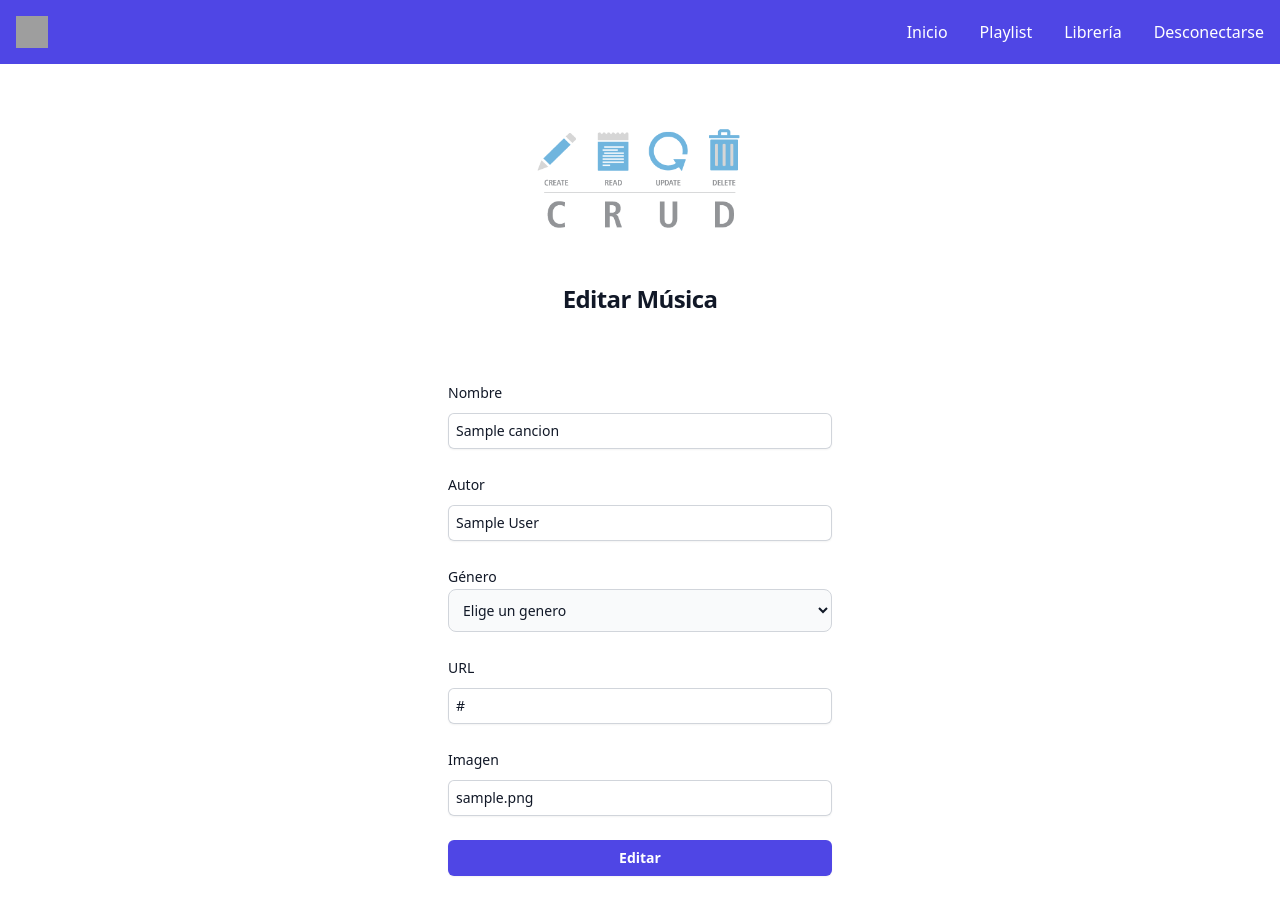
After one commit to Smondaca1/CRUD_MUSICA, a PHP site: page /pages/edit_music.php?id=1 in a window 1280 px wide. The commit adds this page. Run offline with PHP 8.4, Linux system fonts and the light colour scheme; tables that the repository leaves empty or names only in its code hold one stand-in row (values such as "Sample post"); some libraries are stand-ins or nearby versions; grey boxes are pictures that could not be loaded.

Commit message:
botón edit

```diff
--- a/controller/edit_music.php
+++ b/controller/edit_music.php
@@ -1,77 +1,29 @@
 <?php
-include "../database/db.php";
-$id=$_GET["id"];
-$sql=$conn->query("SELECT * from cancion where id=$id ");
-?>
-<?php include("../crud/header.php")?>
+if(!empty($_POST["agregarbtn"])) {
+    if (!empty($_POST["nombre"]) and !empty($_POST["autor"]) and !empty($_POST["genero"]) and !empty($_POST["url"]) and !empty($_POST["imagen"])){
+        $id = $_POST["id"];
+        $nombre = $_POST["nombre"];
+        $autor = $_POST["autor"];
+        $genero = $_POST["genero"];
+        $url = $_POST["url"];
+        $imagen = $_POST["imagen"];
 
-<div class="flex min-h-full flex-col justify-center px-6 py-12 lg:px-8">
-        <div class="sm:mx-auto sm:w-full sm:max-w-sm">
-            <img class="mx-auto h-auto w-80" src="../assets/CRUD_logo.png" alt="logo">
-            <h2 class="mt-10 text-center text-2xl font-bold leading-9 tracking-tight text-gray-900">Editar Música</h2>
-        </div>
+        $sql=$conn->query("UPDATE cancion set title= '$nombre' ,author = '$autor' , id_genre = '$genero' , url= '$url' , image_file = '$imagen' where id =$id");
+        if ($sql==1) {
+            header("Location: ../crud/index.php");
+        } else {
+            # code...
+        }
 
-        <div class="mt-10 sm:mx-auto sm:w-full sm:max-w-sm">
-            <form class="space-y-6" action="#" method="POST">
-            <?php
-        while($datos=$sql->fetch_object()){?>
-
-                <div>
-                    <label for="nombre" class="block text-sm font-medium leading-6 text-gray-900">Nombre</label>
-                    <div class="mt-2">
-                        <input id="user" name="title" type="text" value="<?= $datos->title?> " class="block w-full px-2 rounded-md border-0 py-1.5 text-gray-900 shadow-sm ring-1 ring-inset ring-gray-300 placeholder:text-gray-400 focus:ring-2 focus:ring-inset focus:ring-indigo-600 sm:text-sm sm:leading-6">
-                    </div>
-                </div>
-                <div>
-                    <label for="user" class="block text-sm font-medium leading-6 text-gray-900" >Autor</label>
-                    <div class="mt-2">
-                        <input value="<?= $datos->author?>" id="user" name="author" type="text" class="block w-full px-2 rounded-md border-0 py-1.5 text-gray-900 shadow-sm ring-1 ring-inset ring-gray-300 placeholder:text-gray-400 focus:ring-2 focus:ring-inset focus:ring-indigo-600 sm:text-sm sm:leading-6">
-                    </div>
-                </div>
-                <div>
-                    <label for="user" class="block text-sm font-medium leading-6 text-gray-900">Género</label>
-                        <select id="countries" name="id_genre" class="bg-gray-50 border border-gray-300 text-gray-900 text-sm rounded-lg focus:ring-blue-500 focus:border-blue-500 block w-full p-2.5 dark:bg-gray-700 dark:border-gray-600 dark:placeholder-gray-400 dark:text-white dark:focus:ring-blue-500 dark:focus:border-blue-500">
-                            <option selected>Elige un genero</option>
-                            <option id="1">Alternativo</option>
-                            <option id="2">Electrónica</option>
-                            <option id="3">Hip-hop</option>
-                            <option id="4">Indie</option>
-                            <option id="5">K-pop</option>
-                            <option id="6">Pop</option>
-                            <option id="7">Punk</option>
-                            <option id="8">R&B</option>
-                            <option id="9">Rap</option>
-                            <option id="10">Reggaetón</option>
-                            <option id="11">Rock</option>
-                            <option id="12">Romántica</option>
-                            <option id="13">Trap</option>
-
-                        </select>
-                </div>
-                <div>
-                    <label for="user" class="block text-sm font-medium leading-6 text-gray-900">URL</label>
-                    <div class="mt-2">
-                        <input value="<?= $datos->url?>" id="user" name="url" type="text" class="block w-full px-2 rounded-md border-0 py-1.5 text-gray-900 shadow-sm ring-1 ring-inset ring-gray-300 placeholder:text-gray-400 focus:ring-2 focus:ring-inset focus:ring-indigo-600 sm:text-sm sm:leading-6">
-                    </div>
-                </div>
-                <div>
-                    <div class="flex items-center justify-between">
-                        <label for="imagen" class="block text-sm font-medium leading-6 text-gray-900">Imagen</label>
-                    </div>
-                    <div class="mt-2">
-                        <input value="<?= $datos->image_file?>" id="password" name="image_file" type="text" class="block w-full px-2 rounded-md border-0 py-1.5 text-gray-900 shadow-sm ring-1 ring-inset ring-gray-300 placeholder:text-gray-400 focus:ring-2 focus:ring-inset focus:ring-indigo-600 sm:text-sm sm:leading-6">
-                    </div>
-                </div>
-
-        <?php }
-        ?>
-
-
-                <div>
-                    <input name="agregarbtn" type="submit" value="Agregar" class="flex w-full justify-center rounded-md bg-indigo-600 px-3 py-1.5 text-sm font-semibold leading-6 text-white shadow-sm hover:bg-indigo-500 focus-visible:outline focus-visible:outline-2 focus-visible:outline-offset-2 focus-visible:outline-indigo-600 cursor-pointer">
-                </div>
-            </form>
-        </div>
-    </div>
-</body>
-</html>
+    } else {
+        echo '
+        <div role="alert">
+            <div class="bg-red-500 text-white font-bold rounded-t px-4 py-2">
+                ¡ Ha ocurrido un error !
+            </div>
+            <div class="border border-t-0 border-red-400 rounded-b bg-red-100 px-4 py-3 text-red-700">
+                <p>Por favor completar todos los campos solicitados.</p>
+            </div>
+        </div> ';
+    }
+}
--- a/crud/index.php
+++ b/crud/index.php
@@ -54,8 +54,8 @@
                     <?= $datos->image_file ?>
                     </td>
                     <td class="px-6 py-4">
-                        <a href="../controller/edit_music.php?id=<?= $datos->id?>" class="bg-yellow-500 hover:bg-yellow-700 text-white font-bold py-2 px-4 rounded"><i class="fa-solid fa-pen-to-square"></i></a>
-                        <a href="" class="bg-red-500 hover:bg-red-700 text-white font-bold py-2 px-4 rounded"><i class="fa-solid fa-trash"></i></a>
+                        <a href="../pages/edit_music.php?id=<?= $datos->id?>" class="bg-yellow-500 hover:bg-yellow-700 text-white font-bold py-2 px-4 rounded"><i class="fa-solid fa-pen-to-square"></i></a>
+                        <a href="../crud/index.php?id=<?= $datos->id?>" class="bg-red-500 hover:bg-red-700 text-white font-bold py-2 px-4 rounded"><i class="fa-solid fa-trash"></i></a>
                     </td>
                 </tr>
             <?php }
--- /dev/null
+++ b/pages/edit_music.php
@@ -0,0 +1,79 @@
+<?php
+include "../database/db.php";
+$id=$_GET["id"];
+$sql=$conn->query("SELECT * from cancion where id=$id ");
+?>
+<?php include("../crud/header.php")?>
+
+<div class="flex min-h-full flex-col justify-center px-6 py-12 lg:px-8">
+        <div class="sm:mx-auto sm:w-full sm:max-w-sm">
+            <img class="mx-auto h-auto w-80" src="../assets/CRUD_logo.png" alt="logo">
+            <h2 class="mt-10 text-center text-2xl font-bold leading-9 tracking-tight text-gray-900">Editar Música</h2>
+        </div>
+
+        <div class="mt-10 sm:mx-auto sm:w-full sm:max-w-sm">
+            <form class="space-y-6" action="#" method="POST">
+             <input type="hidden" name="id" value="<?= $_GET["id"]?> ">
+            <?php
+            include "../controller/edit_music.php";
+        while($datos=$sql->fetch_object()){?>
+
+                <div>
+                    <label for="nombre" class="block text-sm font-medium leading-6 text-gray-900">Nombre</label>
+                    <div class="mt-2">
+                        <input id="user" name="nombre" type="text" value="<?= $datos->title?> " class="block w-full px-2 rounded-md border-0 py-1.5 text-gray-900 shadow-sm ring-1 ring-inset ring-gray-300 placeholder:text-gray-400 focus:ring-2 focus:ring-inset focus:ring-indigo-600 sm:text-sm sm:leading-6">
+                    </div>
+                </div>
+                <div>
+                    <label for="user" class="block text-sm font-medium leading-6 text-gray-900" >Autor</label>
+                    <div class="mt-2">
+                        <input value="<?= $datos->author?>" id="user" name="autor" type="text" class="block w-full px-2 rounded-md border-0 py-1.5 text-gray-900 shadow-sm ring-1 ring-inset ring-gray-300 placeholder:text-gray-400 focus:ring-2 focus:ring-inset focus:ring-indigo-600 sm:text-sm sm:leading-6">
+                    </div>
+                </div>
+                <div>
+                    <label for="user" class="block text-sm font-medium leading-6 text-gray-900">Género</label>
+                        <select id="countries" name="genero" class="bg-gray-50 border border-gray-300 text-gray-900 text-sm rounded-lg focus:ring-blue-500 focus:border-blue-500 block w-full p-2.5 dark:bg-gray-700 dark:border-gray-600 dark:placeholder-gray-400 dark:text-white dark:focus:ring-blue-500 dark:focus:border-blue-500">
+                            <option selected>Elige un genero</option>
+                            <option id="1">Alternativo</option>
+                            <option id="2">Electrónica</option>
+                            <option id="3">Hip-hop</option>
+                            <option id="4">Indie</option>
+                            <option id="5">K-pop</option>
+                            <option id="6">Pop</option>
+                            <option id="7">Punk</option>
+                            <option id="8">R&B</option>
+                            <option id="9">Rap</option>
+                            <option id="10">Reggaetón</option>
+                            <option id="11">Rock</option>
+                            <option id="12">Romántica</option>
+                            <option id="13">Trap</option>
+
+                        </select>
+                </div>
+                <div>
+                    <label for="user" class="block text-sm font-medium leading-6 text-gray-900">URL</label>
+                    <div class="mt-2">
+                        <input value="<?= $datos->url?>" id="user" name="url" type="text" class="block w-full px-2 rounded-md border-0 py-1.5 text-gray-900 shadow-sm ring-1 ring-inset ring-gray-300 placeholder:text-gray-400 focus:ring-2 focus:ring-inset focus:ring-indigo-600 sm:text-sm sm:leading-6">
+                    </div>
+                </div>
+                <div>
+                    <div class="flex items-center justify-between">
+                        <label for="imagen" class="block text-sm font-medium leading-6 text-gray-900">Imagen</label>
+                    </div>
+                    <div class="mt-2">
+                        <input value="<?= $datos->image_file?>" id="image_id" name="imagen" type="text" class="block w-full px-2 rounded-md border-0 py-1.5 text-gray-900 shadow-sm ring-1 ring-inset ring-gray-300 placeholder:text-gray-400 focus:ring-2 focus:ring-inset focus:ring-indigo-600 sm:text-sm sm:leading-6">
+                    </div>
+                </div>
+
+        <?php }
+        ?>
+
+
+                <div>
+                    <input name="agregarbtn" type="submit" value="Editar" class="flex w-full justify-center rounded-md bg-indigo-600 px-3 py-1.5 text-sm font-semibold leading-6 text-white shadow-sm hover:bg-indigo-500 focus-visible:outline focus-visible:outline-2 focus-visible:outline-offset-2 focus-visible:outline-indigo-600 cursor-pointer">
+                </div>
+            </form>
+        </div>
+    </div>
+</body>
+</html>
```
Also changed, not shown: controller/delete_music.php (+16 -0 lines), assets/CRUD_logo.jpeg (deleted).
